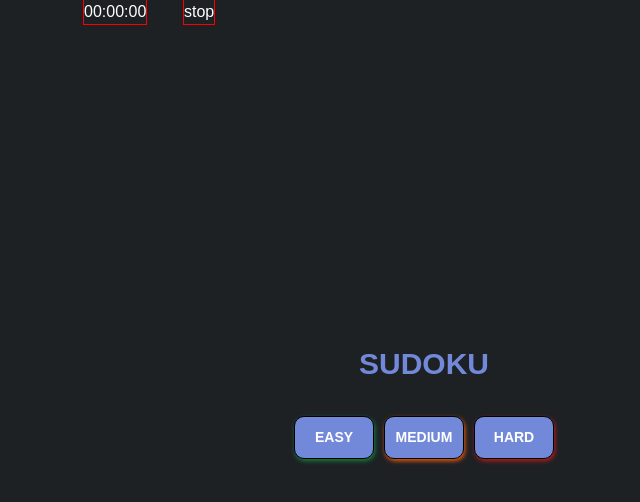
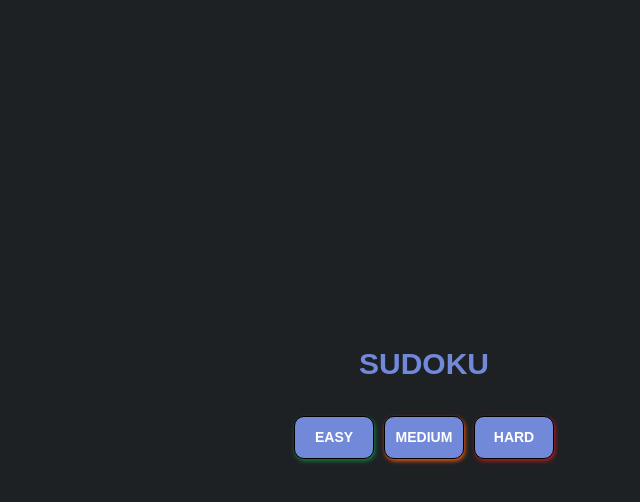
Before and after one commit to PrPedrosa/Sudoku, a React (Vite) app: page / in a window 1280 px wide. Shown: the top 502 px of the page, without its empty margins (216-856 px from the left). Built offline with nearby package versions, Linux system fonts and the light colour scheme.

Commit message:
adds `GoBackButton` & `Timer`; working on checking user solution

```diff
--- a/src/App.tsx
+++ b/src/App.tsx
@@ -5,11 +5,15 @@ import { isBoardValid } from "./scripts/checkBoard"
 import { isSolution, solveSudoku } from "./scripts/solveSudoku"
 import { Square } from "./types"
 import { Home } from "./components/Home"
+import { updateSuperPositions } from "./scripts/updateSuperPositions"
+import { GoBackButton } from "./components/GoBackButton"
+import { Timer } from "./components/Timer"
 
 //maybe do a show error function? if solution is wrong
 //maybe do a show/hide all superPositions button?
 //maybe do a sudoku rules/instructions?
 //DO a show/hide timer and highscores page in localstorage (for all 3 difficulties)
+//DO a win animation, checking all squares and painting green if valid
 
 function App() {
 	const [board, setBoard] = useState<Square[]>()
@@ -18,6 +22,7 @@ function App() {
 	const [playing, setPlaying] = useState(false)
 	const [timer, setTimer] = useState<number>(0)
 	const [intervalId, setIntervalId] = useState<number>()
+	const [retry, setRetry] = useState(false)
 	const [isValid, setIsValid] = useState(false)
 	const [solution, setSolution] = useState(false)
 	const [mode, setMode] = useState<"easy" | "medium" | "hard">()
@@ -25,7 +30,6 @@ function App() {
 	useEffect(() => {
 		if (!board) return
 		setIsValid(isBoardValid(board))
-		setSolution(isSolution(board))
 	}, [board])
 
 	function handleGetRandomBoard(difficulty: "easy" | "medium" | "hard") {
@@ -36,6 +40,7 @@ function App() {
 		const { unsolvedBoard, solvedBoard } = generateSudoku(difficulty)
 		setBoard(unsolvedBoard)
 		setSolvedBoard(solvedBoard)
+
 		const initialSqs = unsolvedBoard
 			.filter(sq => sq.value !== 0)
 			.map(sq => sq.id)
@@ -54,7 +59,7 @@ function App() {
 			if (squareId === sq.id) return { ...sq, value: value }
 			return sq
 		})
-		setBoard(newBoard)
+		setBoard(updateSuperPositions(newBoard))
 	}
 
 	function solve() {
@@ -68,34 +73,61 @@ function App() {
 		setIntervalId(undefined)
 	}
 
+	//this works but wanna do pretty animation to check
+	/* function handleCheckSolution() {
+		if (!board) return
+		const newBoard: Square[] = board.map(sq => {
+			if (
+				!board.find(
+					squ =>
+						squ.value === sq.value &&
+						squ.id !== sq.id &&
+						(squ.rowId === sq.rowId ||
+							squ.colId === sq.colId ||
+							squ.boxId === sq.boxId)
+				)
+			) {
+				return { ...sq, valid: true }
+			} else return { ...sq, valid: false }
+		})
+
+		if (newBoard.find(sq => sq.valid === false)) {
+			setBoard(newBoard)
+			setRetry(true)
+			return
+		}
+		setRetry(false)
+		setSolution(true)
+	} */
+
+	function handleCheckSolution() {
+		if (!board) return
+		let squareIndex = 0
+
+		const intervalId2 = setInterval(() => {
+			if (squareIndex === 80) {
+				clearInterval(intervalId2)
+				return
+			}
+			setBoard(
+				board.map((sq, i) => (i === squareIndex ? { ...sq, valid: true } : sq))
+			)
+			squareIndex++
+		}, 200)
+	}
+
+	function handleGoBack() {
+		setPlaying(false)
+		setBoard(undefined)
+		setSolvedBoard(undefined)
+		stopTimer()
+	}
+
 	return (
 		<div className='h-[100vh] bg-c-dark1 flex w-[100%] items-center justify-center relative'>
-			{playing && (
-				<i
-					className='fa-solid fa-arrow-left absolute top-[10px] left-[10px] text-red-800 text-[20px] active:bg-red-800 border border-c-dark4 bg-c-dark3 p-[5px] rounded-[5px] shadow-button-back'
-					onClick={() => setTimeout(() => setPlaying(false), 150)}
-				/>
-			)}
+			<GoBackButton playing={playing} goBack={handleGoBack} />
 			{!playing && <Home getBoard={handleGetRandomBoard} />}
-			{playing && (
-				<div className='text-white absolute top-0 left-[100px] debug'>
-					{isValid ? "TRUE" : "FALSE"}
-				</div>
-			)}
-			{playing && (
-				<div className='text-green-500 absolute top-0 left-[200px] debug'>
-					{solution ? "TRUE" : "FALSE"}
-				</div>
-			)}
-			<div className='absolute top-0 left-[300px] text-white debug'>
-				{buildTimer(timer)}
-			</div>
-			<div
-				className='absolute top-0 left-[400px] text-white debug'
-				onClick={stopTimer}
-			>
-				stop
-			</div>
+			<Timer time={timer} playing={playing} />
 			{playing && (
 				<Board
 					board={board}
@@ -104,26 +136,17 @@ function App() {
 					solve={solve}
 				/>
 			)}
+
+			{playing && (
+				<div
+					className='absolute bottom-[10%] text-white'
+					onClick={handleCheckSolution}
+				>
+					Check solution
+				</div>
+			)}
 		</div>
 	)
 }
 
-//put icon here and set boards to undefined(to reset, more of a safeguard) and maybe popup modal to confirm go back
-function goBackButton() {}
-
-function buildTimer(secs: number) {
-	//do build secs cuz when secs > 60 and secs%60 < 10 appeards "060"
-	const seconds = secs % 60 < 10 ? `0${secs}` : secs % 60
-	//do a build minutes function because still need to account for when minutes > 60 ? "00"
-	const minutes =
-		secs >= 60
-			? Math.floor(secs / 60) < 10
-				? `0${Math.floor(secs / 60)}`
-				: Math.floor(secs / 60)
-			: "00"
-
-	const hours = secs >= 3600 ? "01" : "00"
-	return `${hours}:${minutes}:${seconds}`
-}
-
 export default App
--- a/src/components/Board.tsx
+++ b/src/components/Board.tsx
@@ -4,7 +4,6 @@ import { Square as SquareType } from "../types"
 import { Board as BoardType } from "../types"
 import { useState } from "react"
 
-//clicking outside of board unselectes square and/or unselected immeadiatly if value placed
 //rubber icon on delete input
 export function Board({
 	board,
@@ -36,12 +35,12 @@ export function Board({
 
 	return (
 		<div className='p-[5px] w-[100%] flex flex-col items-center justify-center gap-[15px] relative'>
-			<div
+			{/* <div
 				className='debug p-[2px] absolute top-[-50px] right-0'
 				onClick={solve}
 			>
 				solve
-			</div>
+			</div> */}
 			<div className='grid grid-cols-9 w-[100%] text-center gap-[5px]'>
 				{inputs.map(i => (
 					<div
--- /dev/null
+++ b/src/components/GoBackButton.tsx
@@ -0,0 +1,16 @@
+//maybe popup modal to confirm go back?
+export function GoBackButton({
+	playing,
+	goBack
+}: {
+	playing: boolean
+	goBack: () => void
+}) {
+	if (!playing) return null
+	return (
+		<i
+			className='fa-solid fa-arrow-left absolute top-[10px] left-[10px] text-red-800 text-[20px] active:bg-red-800 border border-c-dark4 bg-c-dark3 p-[5px] rounded-[5px] shadow-button-back'
+			onClick={() => setTimeout(() => goBack(), 75)}
+		/>
+	)
+}
--- a/src/components/Square.tsx
+++ b/src/components/Square.tsx
@@ -2,7 +2,6 @@ import { useEffect, useState } from "react"
 import { Square as SquareType } from "../types"
 import { cx } from "../utils"
 
-//TODO => figure out mobile long touch
 function Square({
 	sq,
 	select,
@@ -22,12 +21,6 @@ function Square({
 	let timer = 0
 	const boardWidth = window.innerWidth - 10
 	const squareHeight = boardWidth > 780 ? undefined : boardWidth / 9
-
-	/* useEffect(() => {
-		if (clickTimer < 300) return
-		console.log("helloo")
-		setShowSuperPosModal(true)
-	}, [timer]) */
 
 	const handleShowSuperPos = () => {
 		if (!sq.superPos || sq.value) return null
@@ -85,7 +78,9 @@ function Square({
 						"!border-t-black z-10": borderTopBlackIds.includes(sq.id),
 						"!bg-c-purple": selected,
 						"h-[50px]": !squareHeight,
-						"items-center justify-center": sq.value !== 0
+						"items-center justify-center": sq.value !== 0,
+						"!bg-green-600 !text-black": sq.valid && sq.value,
+						"!bg-red-700": sq.valid === false && sq.value
 					}
 				)}
 				style={{ height: squareHeight }}
@@ -96,7 +91,7 @@ function Square({
 			>
 				<div
 					className={cx("text-c-purple font-semibold text-[20px]", {
-						"!text-[12px] grid grid-cols-3 h-min gap-[2px] pl-[2px] !text-red-700":
+						"!text-[14px] grid grid-cols-3 h-min gap-[2px] pl-[2px] !text-red-700":
 							sq.value === 0,
 						"!text-c-dark1": selected && !isInitial,
 						"text-white": isInitial
--- /dev/null
+++ b/src/components/Timer.tsx
@@ -0,0 +1,19 @@
+export function Timer({ time, playing }: { time: number; playing: boolean }) {
+	if (!playing) return null
+	return (
+		<div className='absolute top-0 left-[200px] text-white debug'>
+			{buildClock(time)}
+		</div>
+	)
+}
+
+export function buildClock(secs: number) {
+	const seconds = () => (secs % 60 < 10 ? `0${secs % 60}` : secs % 60)
+	const minutes = () => {
+		const min = Math.floor(secs / 60)
+		return min % 60 < 10 ? `0${min % 60}` : min % 60
+	}
+	const hours = () => `0${Math.floor(secs / 3600)}`
+
+	return `${hours()}:${minutes()}:${seconds()}`
+}
--- a/src/types.ts
+++ b/src/types.ts
@@ -1,10 +1,11 @@
-export type Square = {
+export interface Square {
 	id: number
 	rowId: number
 	colId: number
 	boxId: number
 	superPos: number[] | null
 	value: number
+	valid?: boolean
 }
 
 export type Board = Square[]
--- a/src/utils.ts
+++ b/src/utils.ts
@@ -1,4 +1,5 @@
 import classNames from "classnames"
+import { Square } from "./types"
 
 export const cx = classNames
 export const validBoard = [
```
